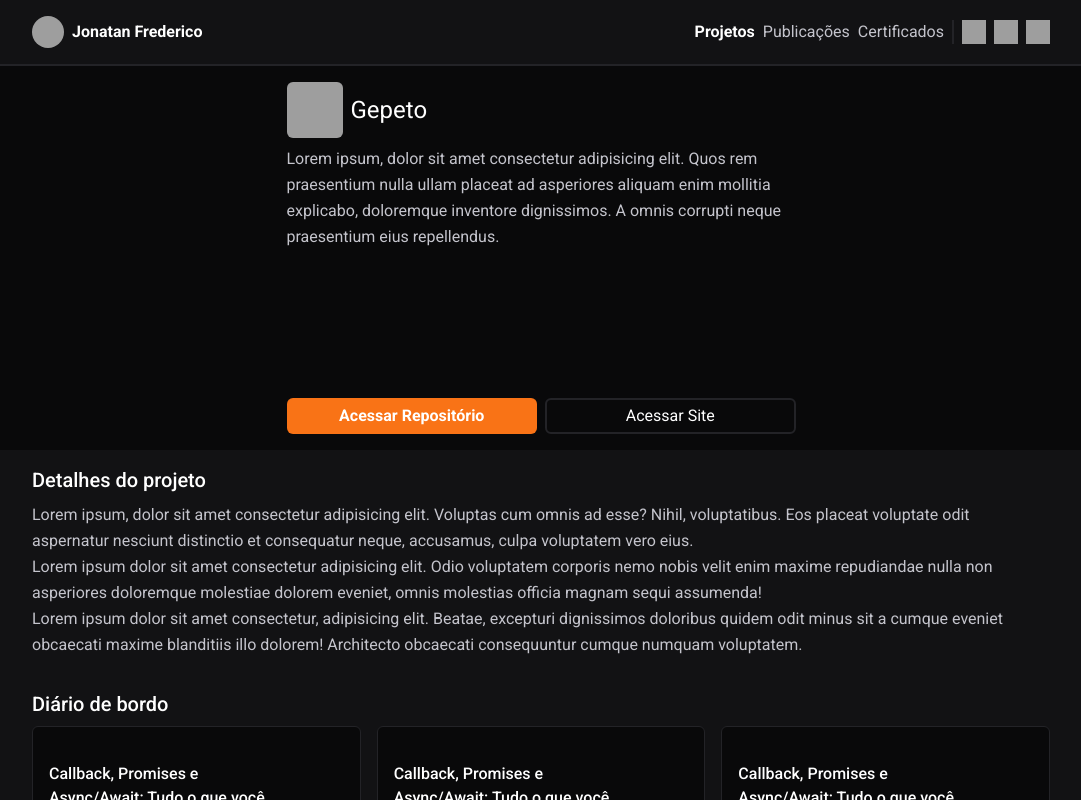
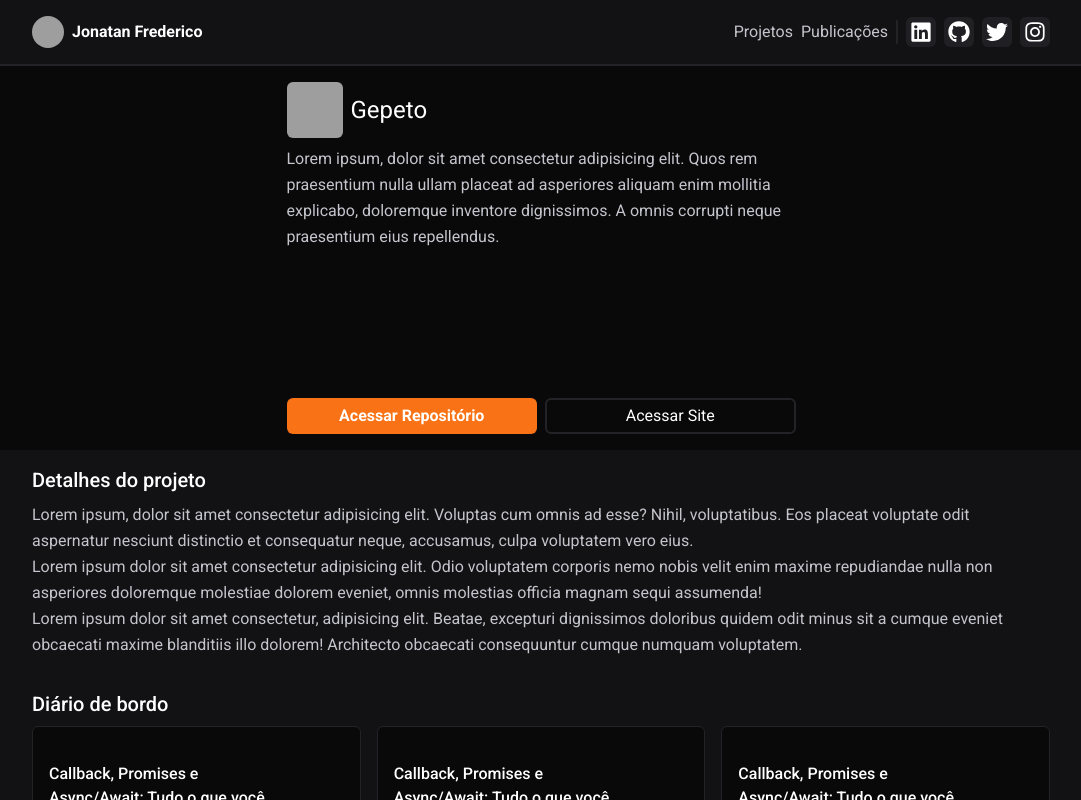
Before and after one commit to Jonatan966/meu-portfolio, a Next.js app: page /projects/1 in a window 1280 px wide. Shown: the top 800 px of the page, without its empty margins (99-1180 px from the left). Built offline with nearby package versions, Linux system fonts and the light colour scheme; grey boxes are pictures that could not be loaded.

Commit message:
feat: implement navigation header

```diff
--- a/src/app/page.tsx
+++ b/src/app/page.tsx
@@ -1,36 +1,11 @@
+import { NavigationHeader } from "@/components/navigation-header";
 import { ProjectCard } from "@/components/project-card";
 import { SocialLinks } from "@/components/social-links";
-import Link from "next/link";
 
 export default function Home() {
   return (
     <>
-      <header className="border-b-2 border-[#232327] sticky top-0 bg-[#121214]">
-        <div className="max-w-[1050px] mx-auto p-4 flex items-center">
-          <img
-            src="https://github.com/Jonatan966.png"
-            alt="Foto de perfil de Jonatan Frederico"
-            className="w-8 h-8 rounded-full mr-2"
-          />
-          <h1 className="font-semibold">Jonatan Frederico</h1>
-
-          <nav className="ml-auto flex items-center gap-2">
-            <ul className="hidden gap-2 px-2 border-r-2 border-[#232327] md:flex">
-              <li className="font-semibold">
-                <Link href="/">Projetos</Link>
-              </li>
-              <li className="text-[#C4C4CC]">
-                <Link href="/about">Publicações</Link>
-              </li>
-              <li className="text-[#C4C4CC]">
-                <Link href="/contact">Certificados</Link>
-              </li>
-            </ul>
-
-            <SocialLinks />
-          </nav>
-        </div>
-      </header>
+      <NavigationHeader />
 
       <main>
         <section className="flex flex-col items-center justify-center h-96 bg-[#09090A]">
--- a/src/app/projects/[projectSlug]/page.tsx
+++ b/src/app/projects/[projectSlug]/page.tsx
@@ -1,62 +1,10 @@
+import { NavigationHeader } from "@/components/navigation-header";
 import Link from "next/link";
 
 export default function ProjectPage() {
   return (
     <>
-      <header className="border-b-2 border-[#232327] sticky top-0 bg-[#121214]">
-        <div className="max-w-[1050px] mx-auto p-4 flex items-center">
-          <img
-            src="https://github.com/Jonatan966.png"
-            alt="Foto de perfil de Jonatan Frederico"
-            className="w-8 h-8 rounded-full mr-2"
-          />
-          <h1 className="font-semibold">Jonatan Frederico</h1>
-
-          <nav className="ml-auto flex items-center gap-2">
-            <ul className="hidden gap-2 px-2 border-r-2 border-[#232327] md:flex">
-              <li className="font-semibold">
-                <Link href="/">Projetos</Link>
-              </li>
-              <li className="text-[#C4C4CC]">
-                <Link href="/about">Publicações</Link>
-              </li>
-              <li className="text-[#C4C4CC]">
-                <Link href="/contact">Certificados</Link>
-              </li>
-            </ul>
-
-            <ul className="flex gap-2">
-              <li>
-                <Link href="/">
-                  <img
-                    src="https://github.com/Github.png"
-                    alt="github"
-                    className="w-6 h-6"
-                  />
-                </Link>
-              </li>
-              <li>
-                <Link href="/">
-                  <img
-                    src="https://github.com/Github.png"
-                    alt="github"
-                    className="w-6 h-6"
-                  />
-                </Link>
-              </li>
-              <li>
-                <Link href="/">
-                  <img
-                    src="https://github.com/Github.png"
-                    alt="github"
-                    className="w-6 h-6"
-                  />
-                </Link>
-              </li>
-            </ul>
-          </nav>
-        </div>
-      </header>
+      <NavigationHeader />
 
       <main>
         <section className="h-96 bg-[#09090A]">
--- /dev/null
+++ b/src/components/navigation-header.tsx
@@ -0,0 +1,30 @@
+import Link from "next/link";
+import { SocialLinks } from "./social-links";
+
+export function NavigationHeader() {
+  return (
+    <header className="border-b-2 border-[#232327] sticky top-0 bg-[#121214]">
+      <div className="max-w-[1050px] mx-auto p-4 flex items-center">
+        <img
+          src="https://github.com/Jonatan966.png"
+          alt="Foto de perfil de Jonatan Frederico"
+          className="w-8 h-8 rounded-full mr-2"
+        />
+        <h1 className="font-semibold">Jonatan Frederico</h1>
+
+        <nav className="ml-auto flex items-center gap-2">
+          <ul className="hidden gap-2 px-2 border-r-2 border-[#232327] md:flex">
+            <li className="text-[#C4C4CC]" /* className="font-semibold" */>
+              <Link href="/projects">Projetos</Link>
+            </li>
+            <li className="text-[#C4C4CC]">
+              <Link href="/publications">Publicações</Link>
+            </li>
+          </ul>
+
+          <SocialLinks />
+        </nav>
+      </div>
+    </header>
+  );
+}
```
